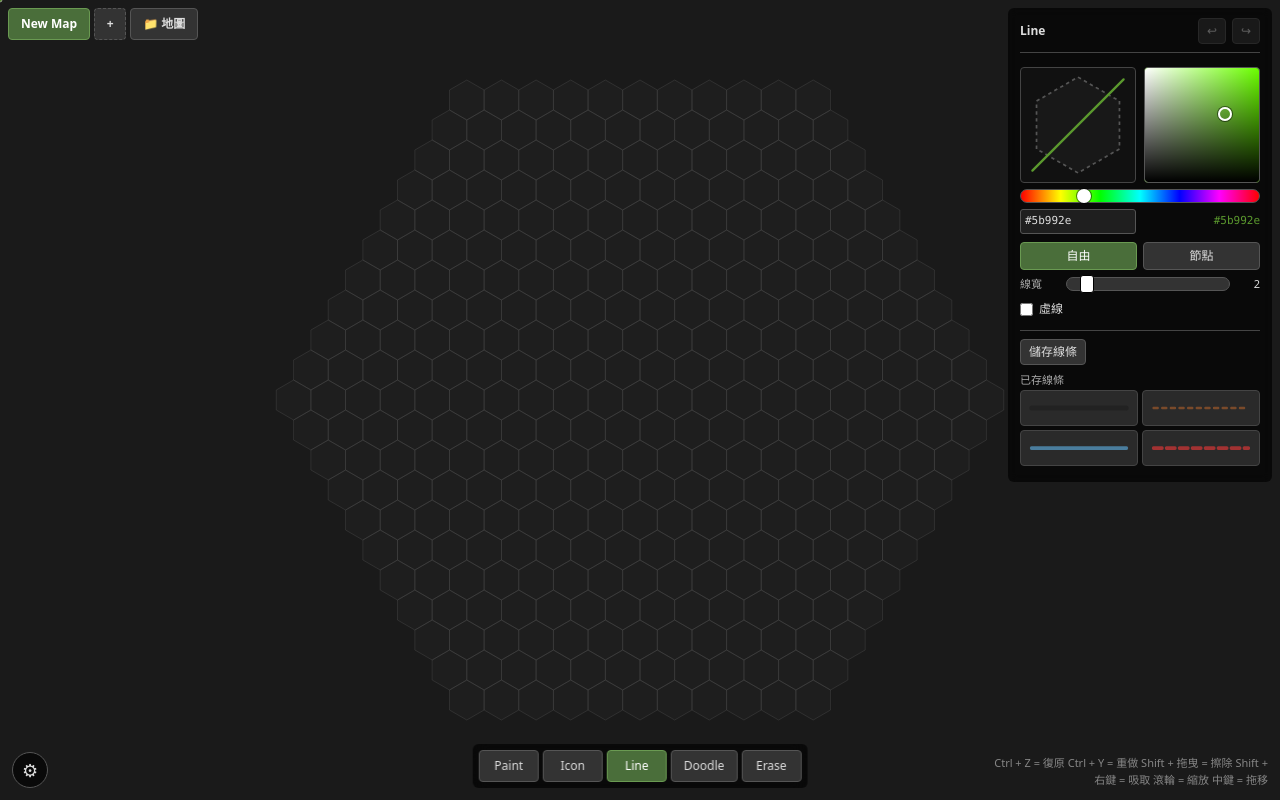
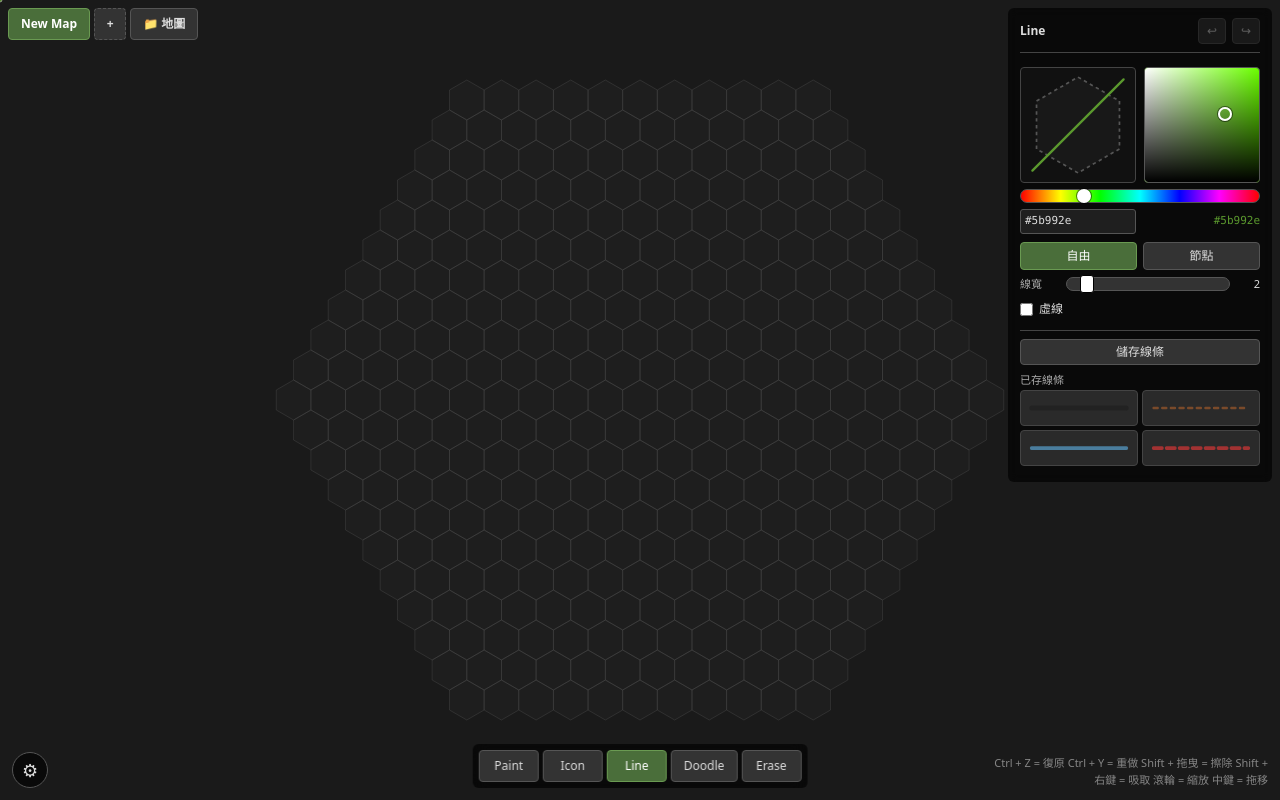
Before and after one commit to Warmlatte/TheRollBarMapEditor, a Vue app: page / in a window 1280 px wide. Both pictures are taken after a click on the button "Line". Built offline with nearby package versions, Linux system fonts and the light colour scheme.

Commit message:
fix: line tool hud save button full-width and remove toast
- 儲存線條按鈕改為全寬，與其他 hud 的儲存按鈕保持一致視覺語言
- 移除已存線條時補上 toast 回饋，讓使用者確認操作已生效

```diff
--- a/src/components/LineToolHud.vue
+++ b/src/components/LineToolHud.vue
@@ -98,10 +98,7 @@
 
     <hr class="hud-divider" />
 
-    <!-- 儲存按鈕（非全寬，放在 row 容器） -->
-    <div class="line-save-row">
-      <button class="hud-btn" @click="handleSave">儲存線條</button>
-    </div>
+    <button class="hud-btn w-full" @click="handleSave">儲存線條</button>
 
     <!-- Saved presets banner grid -->
     <div v-if="lineStore.savedLines.length > 0" class="saved-icons-section">
@@ -131,7 +128,7 @@
           <button
             class="icon-cell-x"
             aria-label="移除"
-            @click.stop="lineStore.removeSavedLine(saved.id)"
+            @click.stop="handleRemove(saved.id)"
           >
             ×
           </button>
@@ -168,16 +165,14 @@
     toastStore.pushToast('線條已套用', 'success')
   }
 }
+
+function handleRemove(id: string): void {
+  lineStore.removeSavedLine(id)
+  toastStore.pushToast('線條已移除', 'info')
+}
 </script>
 
 <style scoped>
-.line-save-row {
-  display: flex;
-  gap: 6px;
-  align-items: center;
-  margin: 2px 0;
-}
-
 .dash-checkbox {
   display: inline-flex;
   align-items: center;
```
